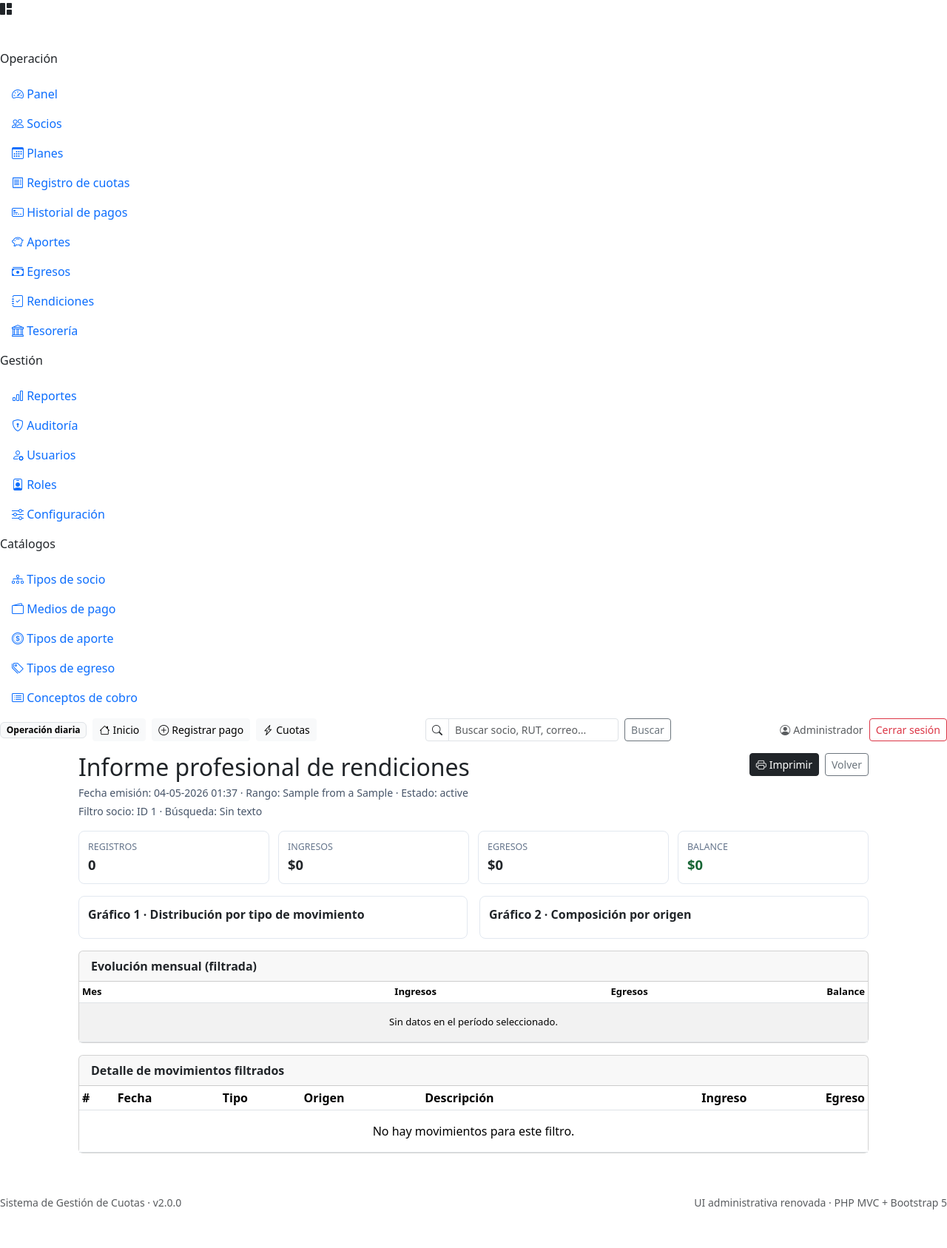
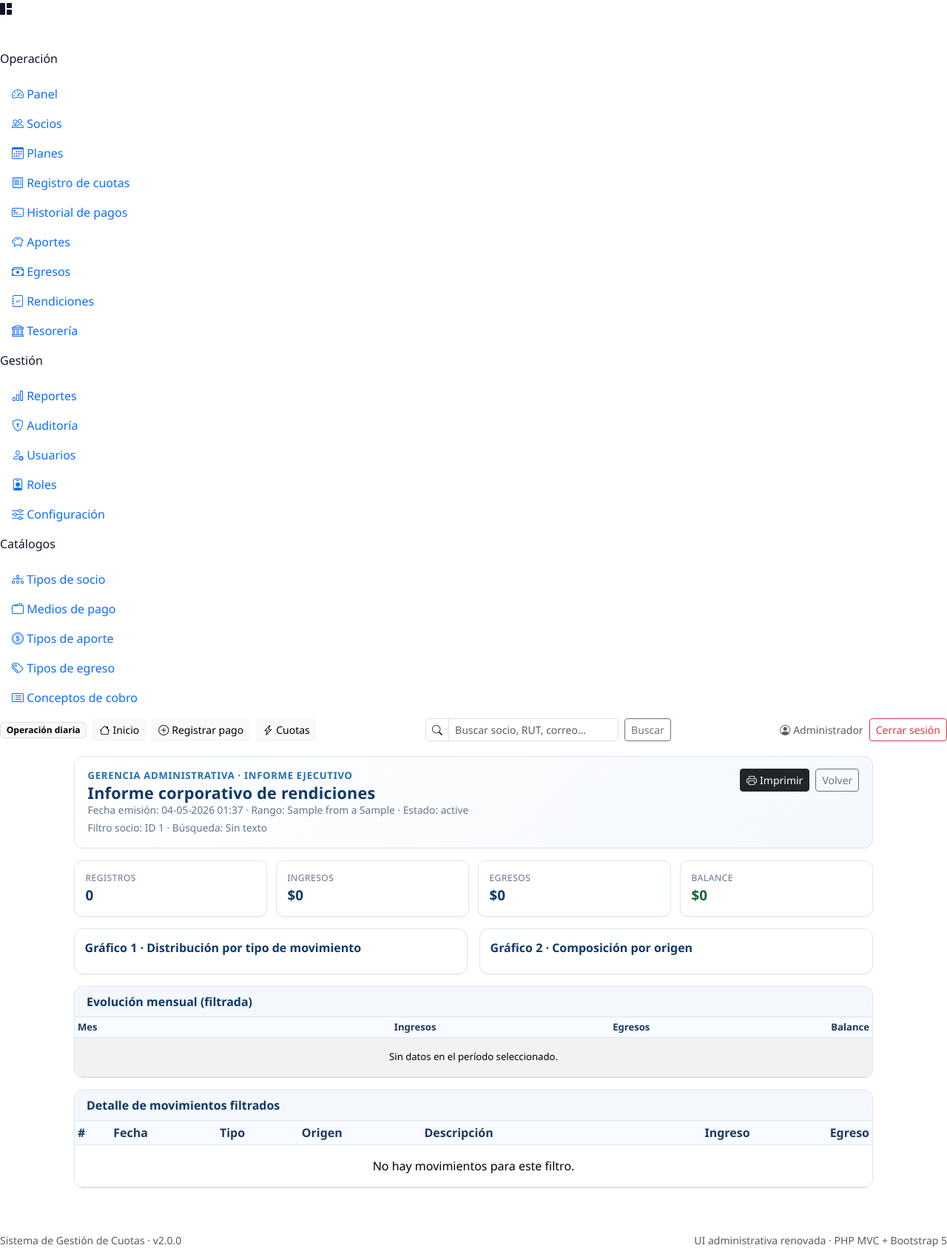
Before and after one commit to erwinislasegura/cuotasseim, a PHP site: template app/views/rendiciones/report.php in a window 1280 px wide. Shown: the whole page at 74% size. Before the commit the page ends 1635 px from the top, so only its background shows below. Run offline with PHP 8.4, Linux system fonts and the light colour scheme; the template is opened without the code that fills it: most values are stand-ins (such as "Sample title", 1, 10 or a date in 2020); data that the repository does not hold is empty.

Commit message:
Refine rendiciones report with corporate visual style

```diff
--- a/app/views/modules/index.php
+++ b/app/views/modules/index.php
@@ -57,7 +57,7 @@ $reportQueryParams = array_merge([
   </div>
 </section>
 
-<?php if (!empty($moduleSummary) && ($route ?? '') !== 'rendiciones'): ?>
+<?php if (!empty($moduleSummary)): ?>
   <div class="module-grid-summary mb-3">
     <article class="quick-summary">
       <div class="label">Registros totales</div>
--- a/app/views/rendiciones/report.php
+++ b/app/views/rendiciones/report.php
@@ -9,43 +9,73 @@ $totalIngresos = (float) ($summary['total_ingresos'] ?? 0);
 $totalEgresos = (float) ($summary['total_egresos'] ?? 0);
 $balance = $totalIngresos - $totalEgresos;
 
-$maxType = max(1, ...array_map(static fn($value): float => (float) $value, $byType ?: [0]));
+$maxTypeValues = array_values(array_map(static fn($value): float => (float) $value, $byType ?: [0]));
+$maxType = max(1, ...$maxTypeValues);
 $originTotals = [];
 foreach ($byOrigin as $origin => $values) {
     $originTotals[$origin] = (float) (($values['ingreso'] ?? 0) + ($values['egreso'] ?? 0));
 }
-$maxOrigin = max(1, ...array_map(static fn($value): float => (float) $value, $originTotals ?: [0]));
+$maxOriginValues = array_values(array_map(static fn($value): float => (float) $value, $originTotals ?: [0]));
+$maxOrigin = max(1, ...$maxOriginValues);
 ?>
 
 <style>
-  .report-wrap { max-width: 1100px; margin: 0 auto; padding: 1rem; }
-  .report-header { display:flex; justify-content:space-between; align-items:flex-start; gap:1rem; margin-bottom:1rem; }
-  .report-meta { font-size: .88rem; color: #475569; }
-  .kpi-grid { display:grid; grid-template-columns: repeat(4,minmax(140px,1fr)); gap:.75rem; margin-bottom:1rem; }
-  .kpi { border:1px solid #e2e8f0; border-radius:.5rem; padding:.75rem; background:#fff; }
-  .kpi .label { font-size:.78rem; color:#64748b; text-transform:uppercase; }
-  .kpi .value { font-size:1.15rem; font-weight:700; }
+  :root {
+    --corp-primary: #0f3a68;
+    --corp-secondary: #1f6fb2;
+    --corp-ink: #0f172a;
+    --corp-muted: #64748b;
+    --corp-border: #dbe5f0;
+    --corp-soft: #f4f8fc;
+    --corp-positive: #166534;
+    --corp-negative: #b91c1c;
+  }
+  body { font-family: "Segoe UI", Roboto, Arial, sans-serif; color: var(--corp-ink); background: #fff; }
+  .report-wrap { max-width: 1120px; margin: 0 auto; padding: 1.25rem; }
+  .report-header {
+    display:flex; justify-content:space-between; align-items:flex-start; gap:1rem; margin-bottom:1rem;
+    padding: 1rem 1.1rem; border:1px solid var(--corp-border); border-radius:.75rem;
+    background: linear-gradient(135deg, #ffffff 0%, var(--corp-soft) 100%);
+  }
+  .report-title { margin: 0; font-size: 1.35rem; font-weight: 700; color: var(--corp-primary); letter-spacing: .2px; }
+  .report-subtitle { font-size: .82rem; color: var(--corp-secondary); font-weight: 600; text-transform: uppercase; letter-spacing: .7px; }
+  .report-meta { font-size: .86rem; color: var(--corp-muted); }
+  .kpi-grid { display:grid; grid-template-columns: repeat(4,minmax(160px,1fr)); gap:.75rem; margin-bottom:1rem; }
+  .kpi {
+    border:1px solid var(--corp-border); border-radius:.65rem; padding:.85rem .9rem; background:#fff;
+    box-shadow: 0 1px 2px rgba(15, 58, 104, .06);
+  }
+  .kpi .label { font-size:.75rem; color:var(--corp-muted); text-transform:uppercase; letter-spacing:.55px; }
+  .kpi .value { font-size:1.18rem; font-weight:700; color: var(--corp-primary); }
   .chart-grid { display:grid; grid-template-columns:1fr 1fr; gap:1rem; margin-bottom:1rem; }
-  .chart-card { border:1px solid #e2e8f0; border-radius:.5rem; padding:.75rem; background:#fff; }
-  .chart-title { font-weight:600; margin-bottom:.5rem; }
+  .chart-card {
+    border:1px solid var(--corp-border); border-radius:.75rem; padding:.85rem; background:#fff;
+    box-shadow: 0 1px 2px rgba(15, 58, 104, .05);
+  }
+  .chart-title { font-weight:700; margin-bottom:.55rem; color: var(--corp-primary); }
   .mini-bars { display:grid; gap:.35rem; }
   .bar-row { display:grid; grid-template-columns:140px 1fr 110px; align-items:center; gap:.5rem; font-size:.85rem; }
-  .bar-track { background:#e2e8f0; border-radius:999px; height:10px; overflow:hidden; }
-  .bar-fill { height:100%; background:#2563eb; border-radius:999px; }
-  .bar-fill.egreso { background:#dc2626; }
+  .bar-track { background:#e8eef5; border-radius:999px; height:10px; overflow:hidden; }
+  .bar-fill { height:100%; background:var(--corp-secondary); border-radius:999px; }
+  .bar-fill.egreso { background:var(--corp-negative); }
   .bar-fill.origin { background:#0f766e; }
   .month-table th, .month-table td { font-size:.82rem; }
+  .report-card { border:1px solid var(--corp-border); border-radius:.75rem; overflow:hidden; box-shadow: 0 1px 2px rgba(15, 58, 104, .05); }
+  .report-card .card-header { background: var(--corp-soft); border-bottom:1px solid var(--corp-border); color: var(--corp-primary); }
+  .table thead th { background: #f8fbff; color: #1e3a5f; font-weight: 700; border-bottom-color: #dbe5f0; }
   @media print {
     .no-print { display:none !important; }
     body { background:#fff; }
-    .report-wrap { padding:0; }
+    .report-wrap { padding:0; max-width: 100%; }
+    .report-header, .kpi, .chart-card, .report-card { box-shadow: none; }
   }
 </style>
 
 <div class="report-wrap">
   <div class="report-header">
     <div>
-      <h2 class="mb-1">Informe profesional de rendiciones</h2>
+      <div class="report-subtitle">Gerencia administrativa · informe ejecutivo</div>
+      <h2 class="report-title">Informe corporativo de rendiciones</h2>
       <div class="report-meta">
         Fecha emisión: <?= htmlspecialchars(date('d-m-Y H:i')) ?> ·
         Rango: <?= htmlspecialchars((string) ($from ?: 'Sin límite')) ?> a <?= htmlspecialchars((string) ($to ?: 'Sin límite')) ?> ·
@@ -99,7 +129,7 @@ $maxOrigin = max(1, ...array_map(static fn($value): float => (float) $value, $or
     </article>
   </section>
 
-  <section class="card mb-3">
+  <section class="card mb-3 report-card">
     <div class="card-header py-2"><strong>Evolución mensual (filtrada)</strong></div>
     <div class="card-body p-0">
       <div class="table-responsive">
@@ -125,7 +155,7 @@ $maxOrigin = max(1, ...array_map(static fn($value): float => (float) $value, $or
     </div>
   </section>
 
-  <section class="card">
+  <section class="card report-card">
     <div class="card-header py-2"><strong>Detalle de movimientos filtrados</strong></div>
     <div class="card-body p-0">
       <div class="table-responsive">
```
Also changed, not shown: app/core/Controller.php (+14 -10 lines), app/views/layouts/print.php (added, +15 -0 lines).
